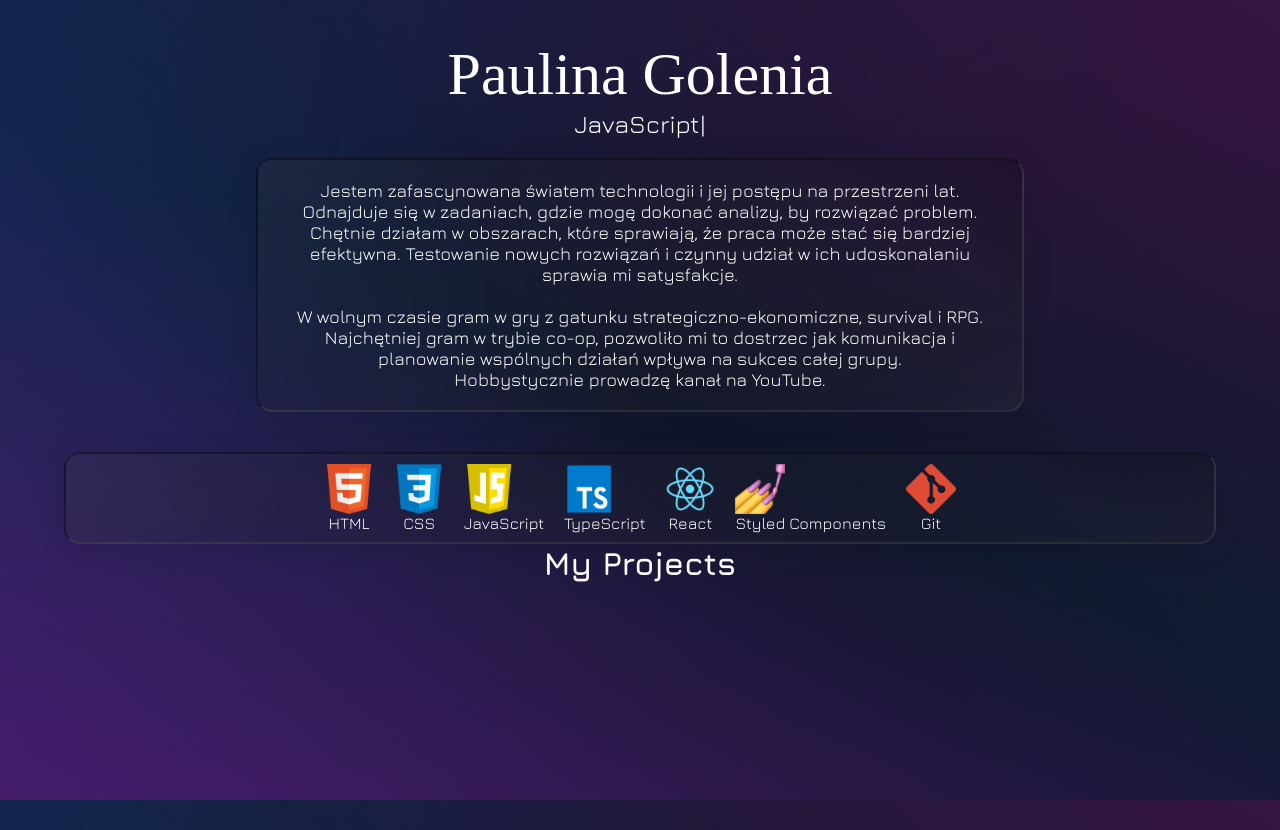
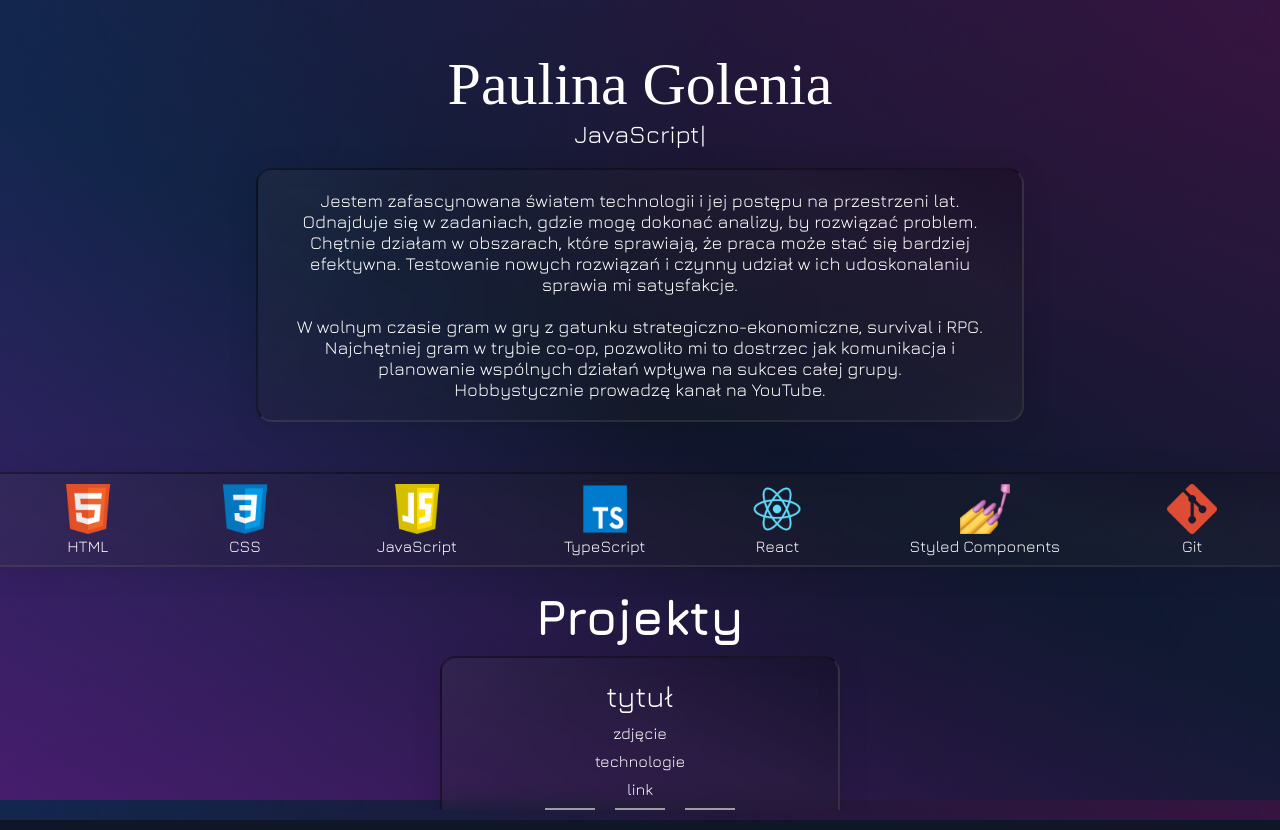
Before and after one commit to Paullina26/my_portfolio, a React (Create React App) app: page / in a window 1280 px wide. Built offline with nearby package versions, Linux system fonts and the light colour scheme; grey boxes are pictures that could not be loaded; a web font is replaced by a local one.

Commit message:
skill in atoms, add proejct

```diff
--- a/package.json
+++ b/package.json
@@ -12,6 +12,7 @@
     "react-dom": "^18.2.0",
     "react-scripts": "5.0.1",
     "styled-components": "^6.1.8",
+    "swiper": "^11.0.7",
     "typewriter-effect": "^2.21.0",
     "web-vitals": "^2.1.4"
   },
--- /dev/null
+++ b/src/components/Skill/Skill.tsx
@@ -0,0 +1,46 @@
+import styled from 'styled-components';
+import { glass_effect } from 'style/mixins';
+import skillsData from 'DataBase/Skills';
+
+export const WrapperSkill = styled.div`
+  padding: 10px;
+  display: inline-block;
+  text-align: center;
+  /* justify-content: center; */
+  /* margin: auto; */
+`;
+
+export const WrapperImgSkill = styled.div`
+  width: 100%;
+  img {
+    width: 50px;
+    height: 50px;
+  }
+`;
+export const WrapperNameSkill = styled.div`
+  /* padding: 10px; */
+  /* background-color: #8f2828; */
+`;
+
+type SkillProps = {
+  index: number | string;
+  skillName?: string;
+  skillLogo: string;
+};
+
+export const Skill: React.FC<SkillProps> = ({
+  index,
+  skillName,
+  skillLogo,
+}) => {
+  return (
+    <WrapperSkill key={index}>
+      <WrapperImgSkill>
+        <img src={skillLogo} alt={skillName} />
+      </WrapperImgSkill>
+      <WrapperNameSkill>{skillName}</WrapperNameSkill>
+    </WrapperSkill>
+  );
+};
+
+export default Skill;
--- a/src/page/ContainerPage/ContainerPage.tsx
+++ b/src/page/ContainerPage/ContainerPage.tsx
@@ -4,7 +4,8 @@ import MyProjects from 'page/Projects/MyProjects';
 import MySkills from 'page/Skills/MySkills';
 
 const Wrapper = styled.div`
-  width: 90vw;
+  /* width: 90vw; */
+  overflow-x: hidden;
   height: 100vh;
   text-align: center;
   margin: 10px auto;
--- a/src/page/Projects/MyProjects.tsx
+++ b/src/page/Projects/MyProjects.tsx
@@ -1,8 +1,39 @@
+import skillsData from 'DataBase/Skills';
+import * as S from './StyleMyProjects';
+import Skill from 'components/Skill/Skill';
+
+const DataMyProjects = [
+  {
+    tittle: 'Odłoszenia dla Rolników',
+    images: ['HTML', 'CSS', 'JavaScript'],
+    technologies: 'React Styled Components',
+    link: '',
+    description: '',
+    seeMore: '',
+  },
+];
+
 export const MyProjects = () => {
   return (
     <div>
-      <h1>My Projects</h1>
+      <S.Project>Projekty</S.Project>
+      <S.CardProject>
+        <S.TittleProject>tytuł</S.TittleProject>
+        <S.WrapperImgProject>zdjęcie</S.WrapperImgProject>
+        <S.WrapperTechnologiesProject>technologie</S.WrapperTechnologiesProject>
+        <div>link</div>
+        {['HTML', 'CSS', 'JavaScript'].map((tech, index) => {
+          const img = skillsData.find(el => el.name === tech);
+
+          return <Skill index={index} skillLogo={tech} />;
+        })}
+        <S.WrapperDescriptionProject>opis</S.WrapperDescriptionProject>
+        <div>zobacz więcej</div>
+      </S.CardProject>
     </div>
   );
 };
 export default MyProjects;
+
+
+ {/* <img src={img?.logo} alt={tech} /> */}
--- a/src/page/Projects/StyleMyProjects.tsx
+++ b/src/page/Projects/StyleMyProjects.tsx
@@ -0,0 +1,43 @@
+import styled from 'styled-components';
+import { glass_effect } from 'style/mixins';
+
+export const WrapperProject = styled.div`
+  padding: 10px;
+  display: inline-block;
+`;
+
+export const Project = styled.h2`
+  padding: 10px;
+  font-size: 5rem;
+`;
+
+export const CardProject = styled.div`
+  ${glass_effect};
+  padding: 10px;
+  display: inline-block;
+  width: 400px;
+  height: 500px;
+`;
+
+export const TittleProject = styled.p`
+  padding: 10px;
+  font-size: 3rem;
+`;
+
+export const WrapperImgProject = styled.div`
+  width: 100%;
+  img {
+    width: 100%;
+    height: 100%;
+  }
+`;
+
+export const WrapperDescriptionProject = styled.div`
+  width: 100%;
+  padding: 10px;
+`;
+
+export const WrapperTechnologiesProject = styled.div`
+  width: 100%;
+  padding: 10px;
+`;
--- a/src/page/Skills/MySkills.tsx
+++ b/src/page/Skills/MySkills.tsx
@@ -1,16 +1,17 @@
 import * as S from './StyleMySkills';
 import skillsData from 'DataBase/Skills';
+import Skill from 'components/Skill/Skill';
 
 export const MySkills = () => {
   return (
     <S.WrapperSkills>
       {skillsData.map((skill, index) => (
-        <S.WrapperSkill key={index}>
-          <S.WrapperImgSkill>
-            <img src={skill.logo} alt={skill.name} />
-          </S.WrapperImgSkill>
-          <S.WrapperNameSkill>{skill.name}</S.WrapperNameSkill>
-        </S.WrapperSkill>
+        <Skill
+          key={index}
+          index={index}
+          skillName={skill.name}
+          skillLogo={skill.logo}
+        />
       ))}
     </S.WrapperSkills>
   );
--- a/src/page/Skills/StyleMySkills.tsx
+++ b/src/page/Skills/StyleMySkills.tsx
@@ -3,6 +3,12 @@ import { glass_effect } from 'style/mixins';
 
 export const WrapperSkills = styled.div`
   ${glass_effect};
+  margin: 10px;
+  display: flex;
+  justify-content: space-around;
+  padding: 0 20px;
+  width: 102vw;
+  margin-left: -1vw;
   /* font-size: 2.5rem; */
   /* padding: 10px; */
 `;
@@ -11,15 +17,15 @@ export const WrapperSkill = styled.div`
   padding: 10px;
   display: inline-block;
   text-align: center;
-  justify-content: center;
+  /* justify-content: center; */
+  /* margin: auto; */
 `;
 
 export const WrapperImgSkill = styled.div`
-  width: 50px;
-  height: 50px;
+  width: 100%;
   img {
-    width: 100%;
-    height: 100%;
+    width: 50px;
+    height: 50px;
   }
 `;
 export const WrapperNameSkill = styled.div`
```
Also changed, not shown: 1 other file (tests, documents, lock files or other folders).
